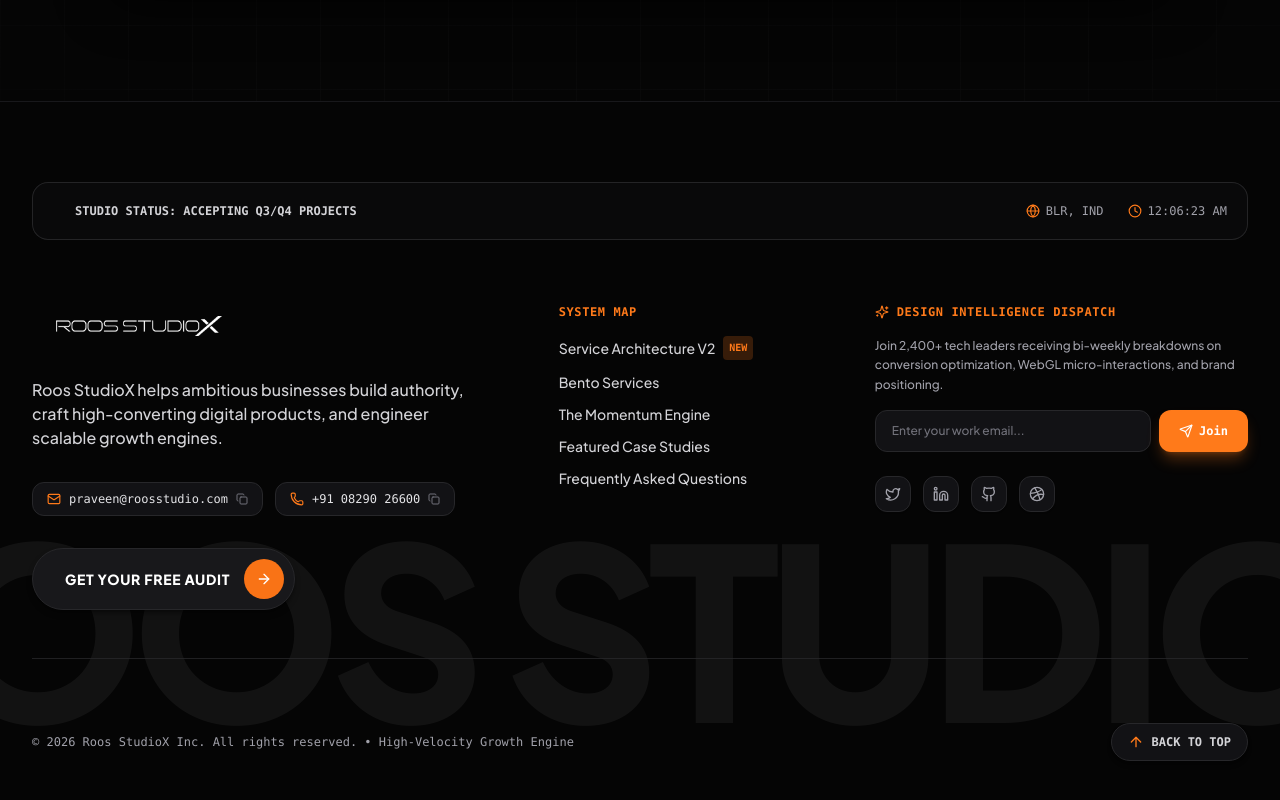
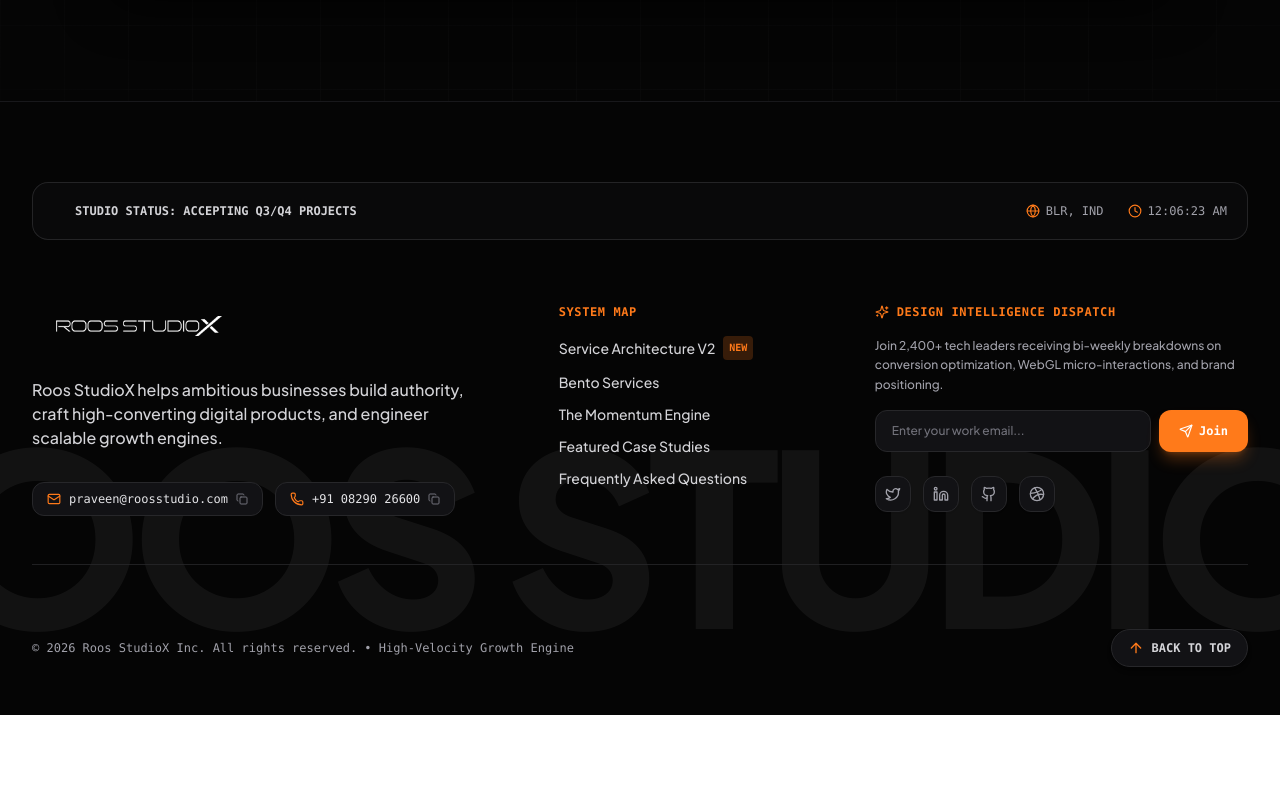
Before and after one commit to itsroosguy/roosx, a React (Vite) app: page / in a window 1280 px wide. Shown: the part 5122-5922 px from the top of the page. After the commit the page ends 5837 px from the top, so only its background shows below. Built offline with nearby package versions, Linux system fonts and the light colour scheme.

Commit message:
Remove audit button from Footer.tsx

```diff
--- a/src/components/Footer.tsx
+++ b/src/components/Footer.tsx
@@ -1,7 +1,6 @@
 import React, { useState, useEffect } from 'react';
 import { Logo } from './Logo';
 import { ArrowUp, Send, Mail, Phone, Globe, Clock, Check, Copy, Sparkles, Github, Linkedin, Twitter, Dribbble } from 'lucide-react';
-import { AlphaRoosButton } from './AlphaRoosButton';
 
 interface FooterProps {
   onOpenInquiry?: () => void;
@@ -9,7 +8,6 @@
 }
 
 export const Footer: React.FC<FooterProps> = ({
-  onOpenInquiry,
   isDarkMode = true,
 }) => {
   const [newsletterEmail, setNewsletterEmail] = useState('');
@@ -135,17 +133,6 @@
                 </button>
               </div>
             </div>
-
-            {/* CTA BUTTON */}
-            {onOpenInquiry && (
-              <div className="pt-2">
-                <AlphaRoosButton
-                  text="Get Your Free Audit"
-                  onClick={onOpenInquiry}
-                  isDarkMode={isDarkMode}
-                />
-              </div>
-            )}
           </div>
 
           {/* NAVIGATION LINKS (3 COLS) */}
@@ -253,7 +240,7 @@
 
           <button
             onClick={scrollToTop}
-            className="px-4 py-2.5 rounded-full bg-[#121215] border border-zinc-800 text-zinc-300 hover:text-white hover:border-[#FF7A1A] transition-all flex items-center gap-2 cursor-pointer shadow-md group"
+            className="px-4 py-2.5 rounded-full bg-[#121215] border border-zinc-800 text-[#D4D4D8] hover:text-white hover:border-[#FF7A1A] transition-all flex items-center gap-2 cursor-pointer shadow-md group"
             aria-label="Back to top"
           >
             <ArrowUp className="w-4 h-4 text-[#FF7A1A] group-hover:-translate-y-0.5 transition-transform" />
```
